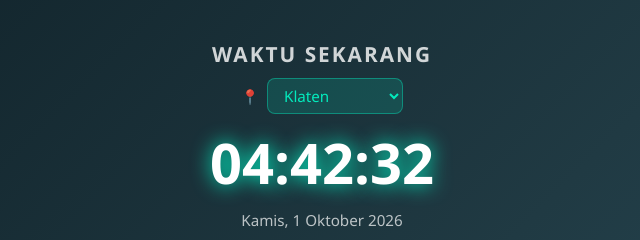
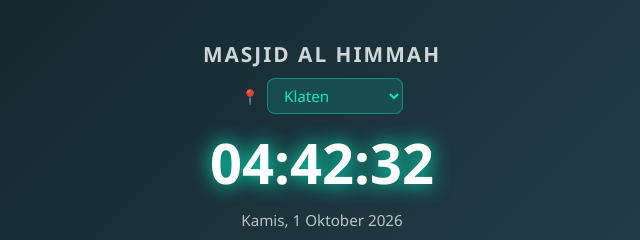
Before and after one commit to jam-azan/masjid, a plain HTML site: page index.html in a window 1280 px wide. Shown: the top 240 px of the page, 318-958 px from the left. Drawn offline with Linux system fonts and the light colour scheme; no server answers.

Commit message:
Update index.html

```diff
--- a/index.html
+++ b/index.html
@@ -306,7 +306,7 @@
 </head>
 <body>
 <div class="container">
-  <h1>WAKTU SEKARANG</h1>
+  <h1>MASJID AL HIMMAH</h1>
 
   <div class="location">
     📍 <select id="citySelect">
```
